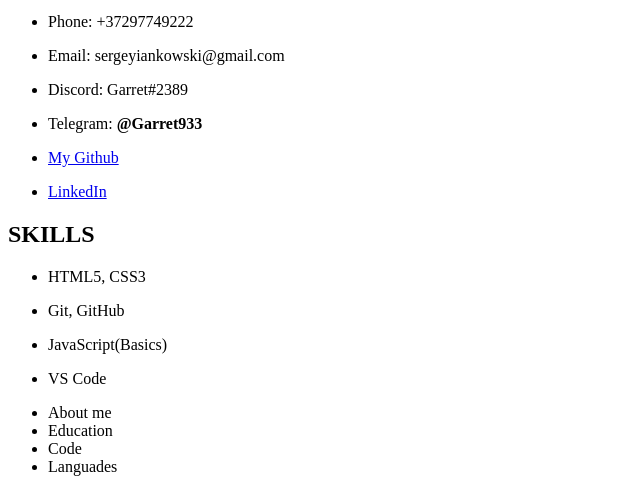
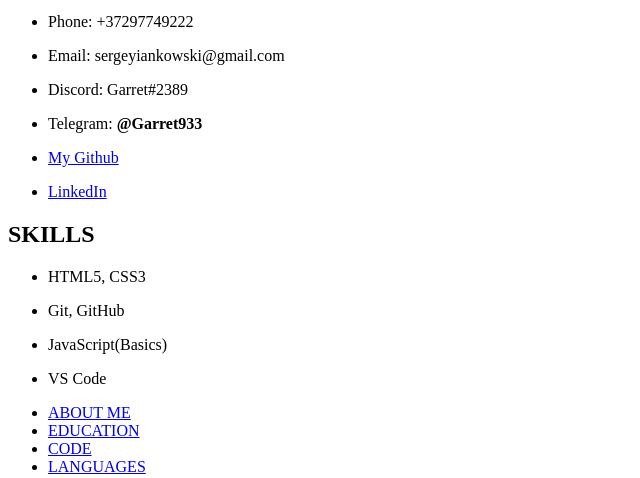
Before and after one commit to SergeyIankowski/rsschool-cv, a plain HTML site: page index.html in a window 1280 px wide. Shown: the part 480-958 px from the top of the page, without its empty margins (0-640 px from the left). Drawn offline with Linux system fonts and the light colour scheme.

Commit message:
fix: fix links in index.html

```diff
--- a/index.html
+++ b/index.html
@@ -67,10 +67,10 @@
         <aside class="main-description" id="main-description-nav">
             <nav>
                 <ul>
-                    <li><a>About me</a></li>
-                    <li><a>Education</a></li>
-                    <li><a>Code</a></li>
-                    <li><a>Languades</a></li>
+                    <li><a href="#main-description-about-me-h2">ABOUT ME</a></li>
+                    <li><a href="#main-description-education-h2">EDUCATION</a></li>
+                    <li><a href="#main-description-code-h2">CODE</a></li>
+                    <li><a href="#ain-description-languages-h2">LANGUAGES</a></li>
                 </ul>
             </nav>
         </aside>
```
